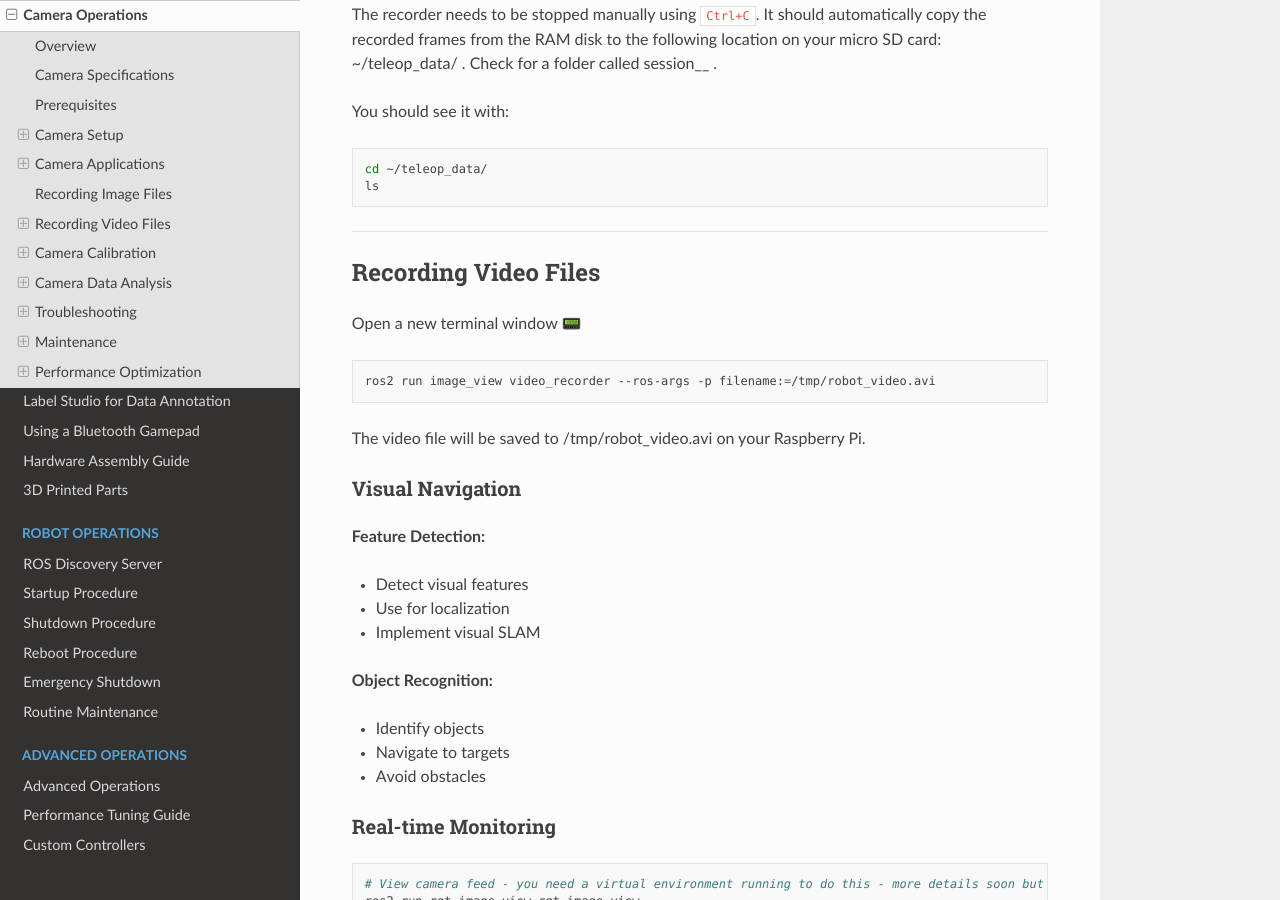
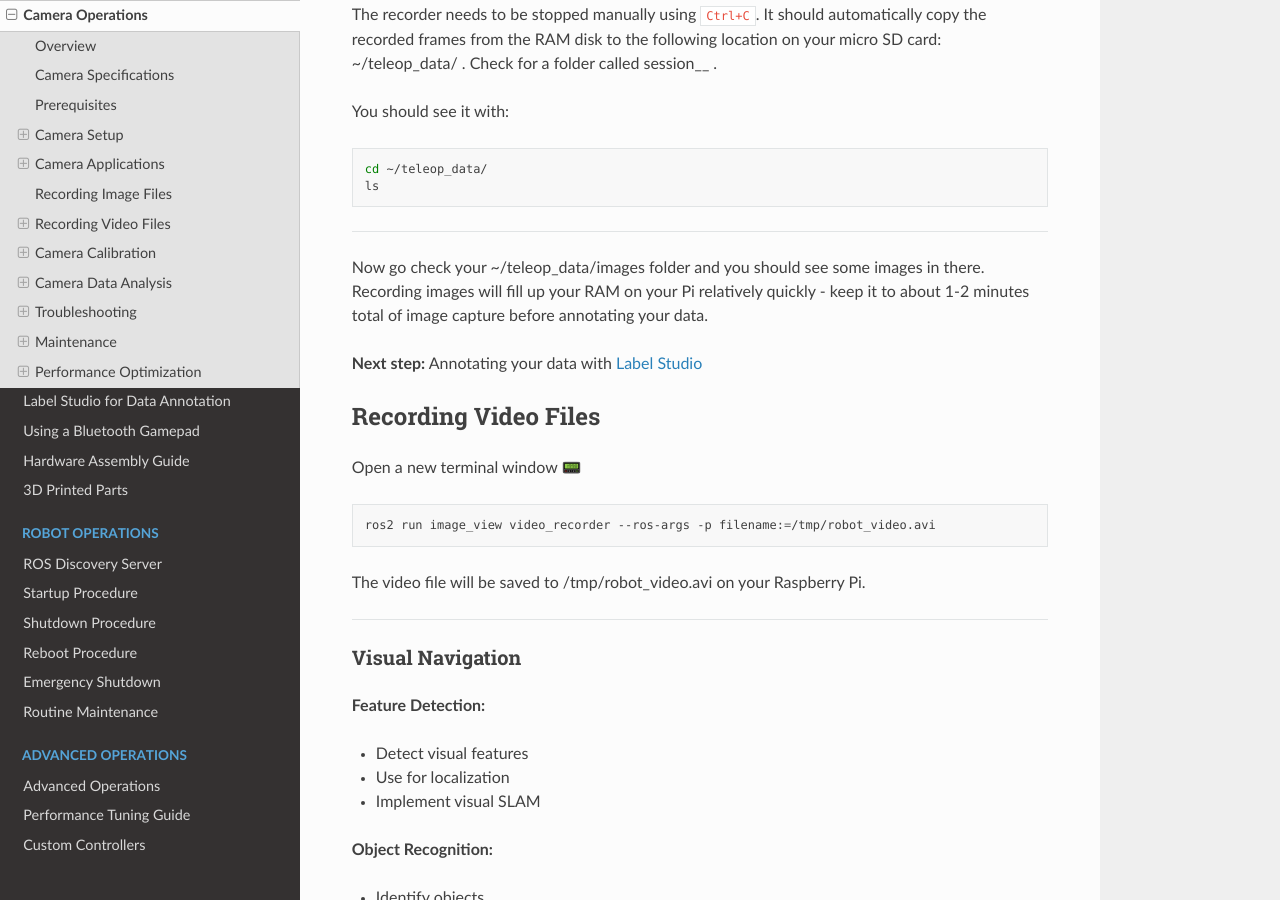
Before and after one commit to RoseCityRobotics/common_platform, a Sphinx documentation site: the page built from docs/source/camera/camera_operations.md, in a window 1280 px wide and 900 px high, scrolled down 2381 px. Built offline with Sphinx 7.4.7 and the Read the Docs theme 3.1.0, drawn with Linux system fonts in a browser that asks for light colours; pages that are not in the unit, such as notebooks, are missing from menus.

Commit message:
adding link

````diff
--- a/docs/source/camera/camera_operations.md
+++ b/docs/source/camera/camera_operations.md
@@ -96,6 +96,10 @@ ls
 
 ---
 
+Now go check your ~/teleop_data/images folder and you should see some images in there. Recording images will fill up your RAM on your Pi relatively quickly - keep it to about 1-2 minutes total of image capture before annotating your data.
+
+**Next step:** Annotating your data with [Label Studio](../data_annotation/label_studio.md)
+
 ## Recording Video Files
 
 Open a new terminal window 📟
@@ -105,6 +109,8 @@ ros2 run image_view video_recorder --ros-args -p filename:=/tmp/robot_video.avi
 ```
 
 The video file will be saved to /tmp/robot_video.avi on your Raspberry Pi.
+
+---
 
 ### Visual Navigation
 
````
